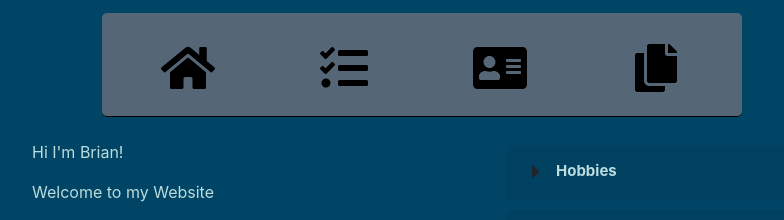
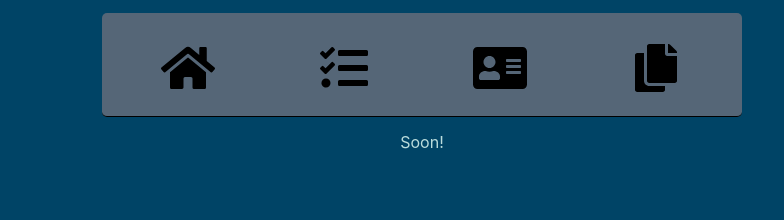
Before and after one commit to grogsy/home, a React (Create React App) app: page /contact in a window 1280 px wide. Shown: the top 220 px of the page, without its empty margins (218-1002 px from the left). Built offline with nearby package versions, Linux system fonts and the light colour scheme.

Commit message:
add placeholder components

```diff
--- /dev/null
+++ b/src/components/Contact/index.js
@@ -0,0 +1,11 @@
+import React from "react";
+
+const ContactMe = props => {
+  return (
+    <div>
+      <p>Soon!</p>
+    </div>
+  );
+};
+
+export default ContactMe;
--- /dev/null
+++ b/src/components/Resume/index.js
@@ -0,0 +1,11 @@
+import React from "react";
+
+const Resume = props => {
+  return (
+    <div>
+      <p>Soon!</p>
+    </div>
+  );
+};
+
+export default Resume;
--- a/src/components/Routes.js
+++ b/src/components/Routes.js
@@ -2,11 +2,15 @@ import React from "react";
 import { Route, Switch } from "react-router-dom";
 import Landing from "./Landing";
 import Projects from "./Projects";
+import ContactMe from "./Contact";
+import Resume from "./Resume";
 
 const Routes = props => {
   return (
     <Switch>
       <Route path="/projects" component={Projects} />
+      <Route path="/contact" component={ContactMe} />
+      <Route path="/resume" component={Resume} />
       <Route component={Landing} />
     </Switch>
   );
```
